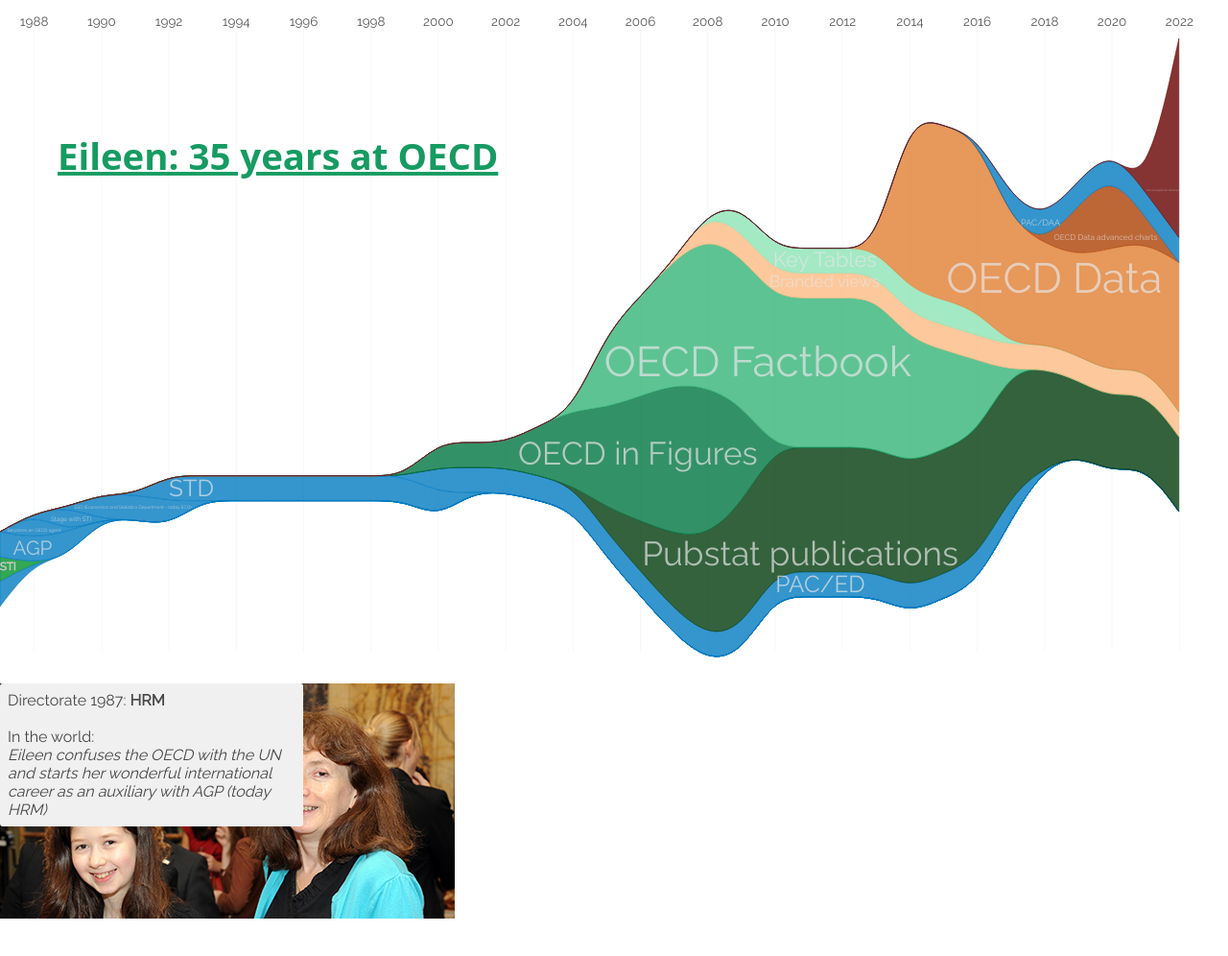
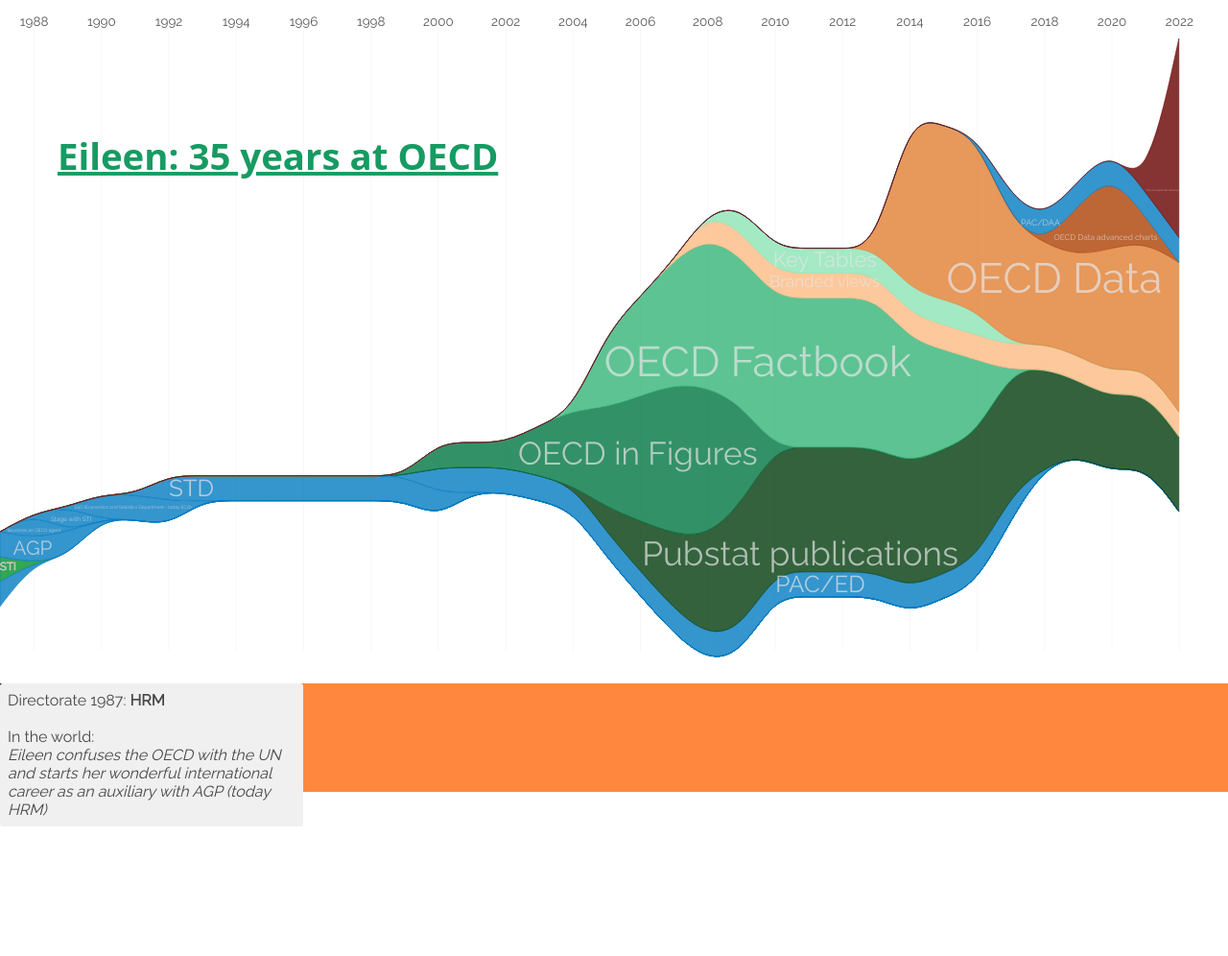
Before and after one commit to gitvfd/eileen-oecd-career, a plain HTML site: page index.html in a window 1280 px wide. Shown: the whole page at 96% size. After the commit the page ends 861 px from the top, so only its background shows below. Drawn offline with Linux system fonts and the light colour scheme; a web font is replaced by a local one.

Commit message:
Update style.css

```diff
--- a/css/style.css
+++ b/css/style.css
@@ -58,20 +58,19 @@ text {
 
       }**/
 
-.footer {
+#footer {
   background: #ff883e;
   padding-top: 0%;
   padding-bottom: 0%;
   margin-bottom: 0.5%;
-  height: 125px;
+  height: 5%;
 }
 
-.footer img#logo {
+img#logo {
   float: left;
   margin-left: 0px;
   margin-right: 1%;
-  max-width: 20%;
-  max-height: 125px;
+  max-width: 15%;
 }
 
 .worldEvent {
```
